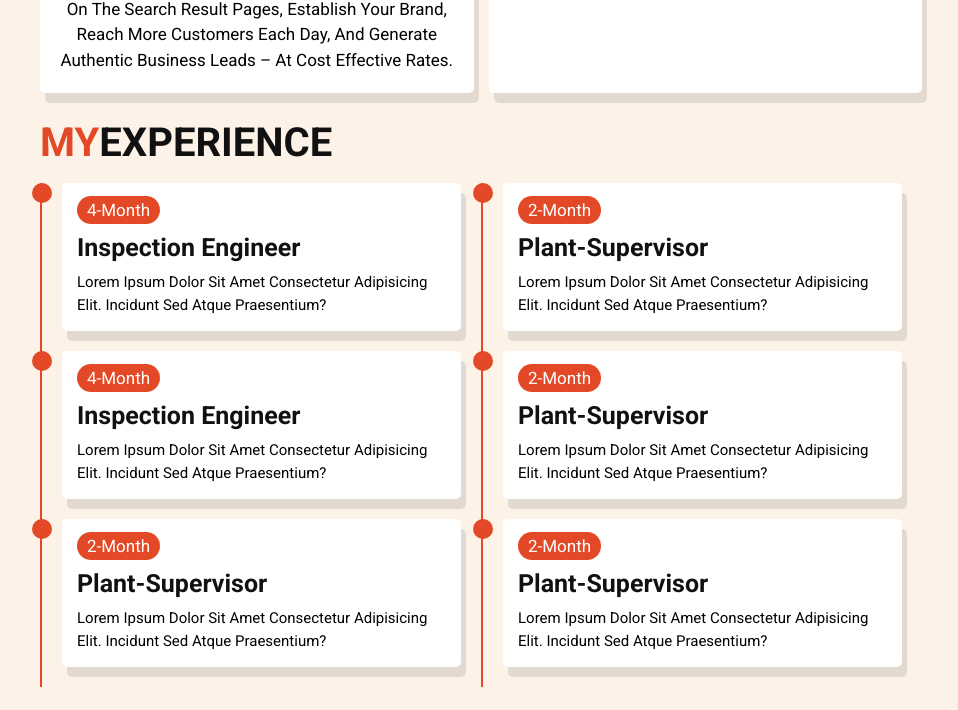
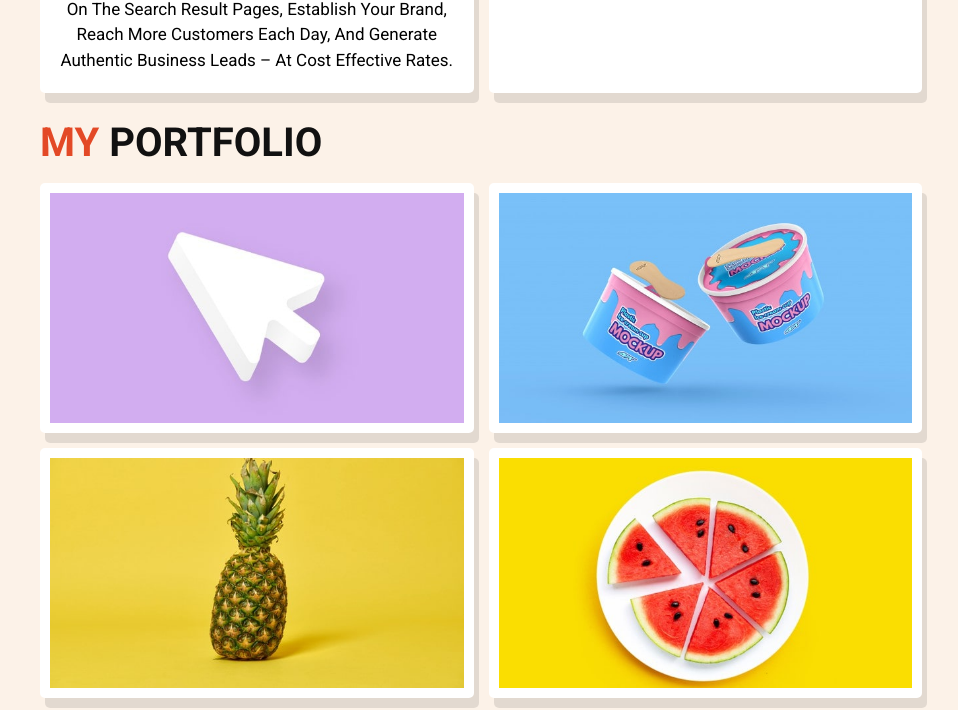
Before and after one commit to jitu1212/portfolio-jitu, a plain HTML site: page index.html in a window 1280 px wide. Shown: the part 2843-3553 px from the top of the page, without its empty margins (309-1267 px from the left). Drawn offline with Linux system fonts and the light colour scheme.

Commit message:
Update index.html

```diff
--- a/index.html
+++ b/index.html
@@ -201,7 +201,7 @@
 
     </section>
 
-    <section class="experience" id="experience">
+<!--     <section class="experience" id="experience">
         <h1 class="heading"><span>my</span>experience</h1>
         <div class="box-container">
             <div class="box">
@@ -254,7 +254,7 @@
 
 
         </div>
-    </section>
+    </section> -->
 
     <section class="portfolio" id="portfolio">
 
```
